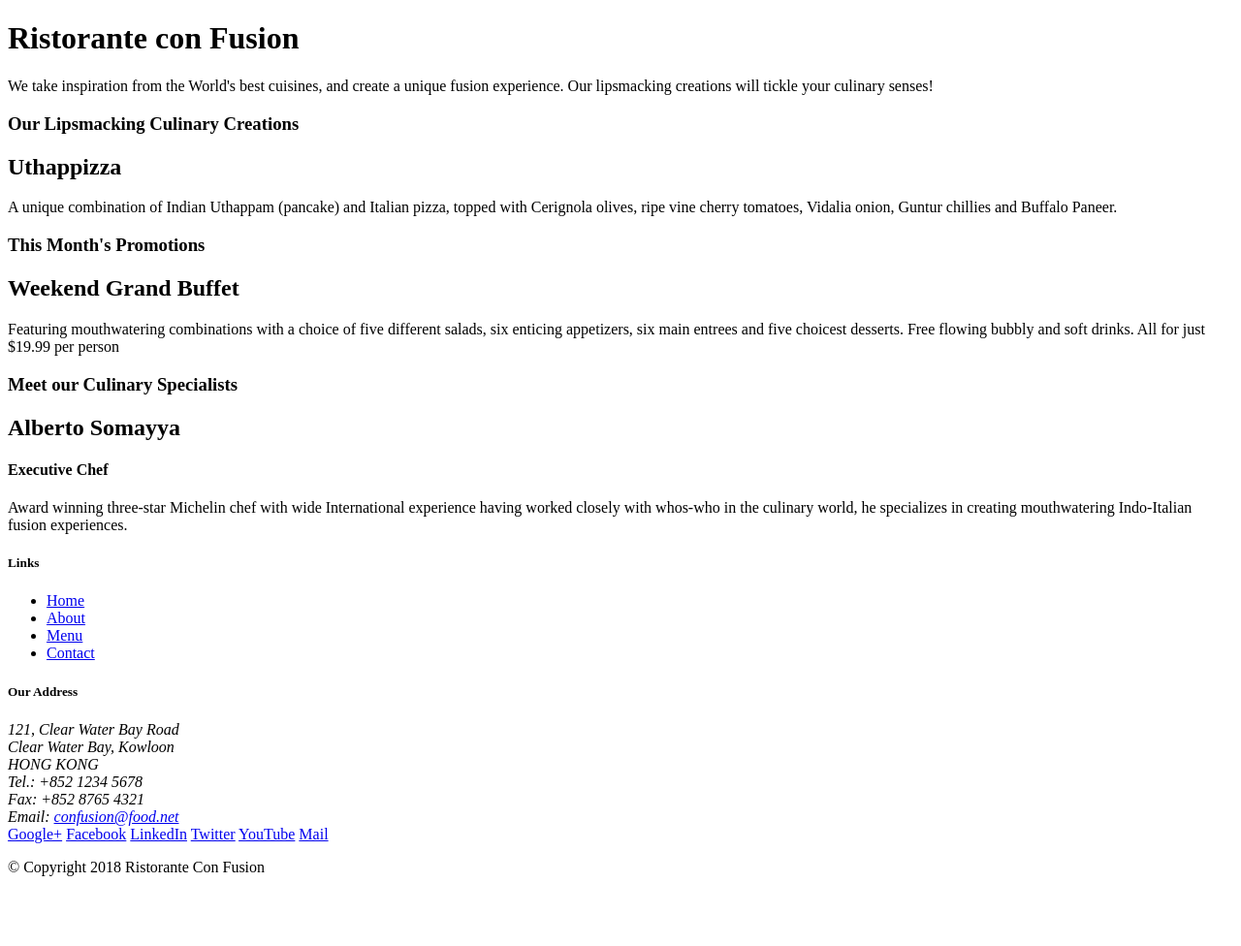
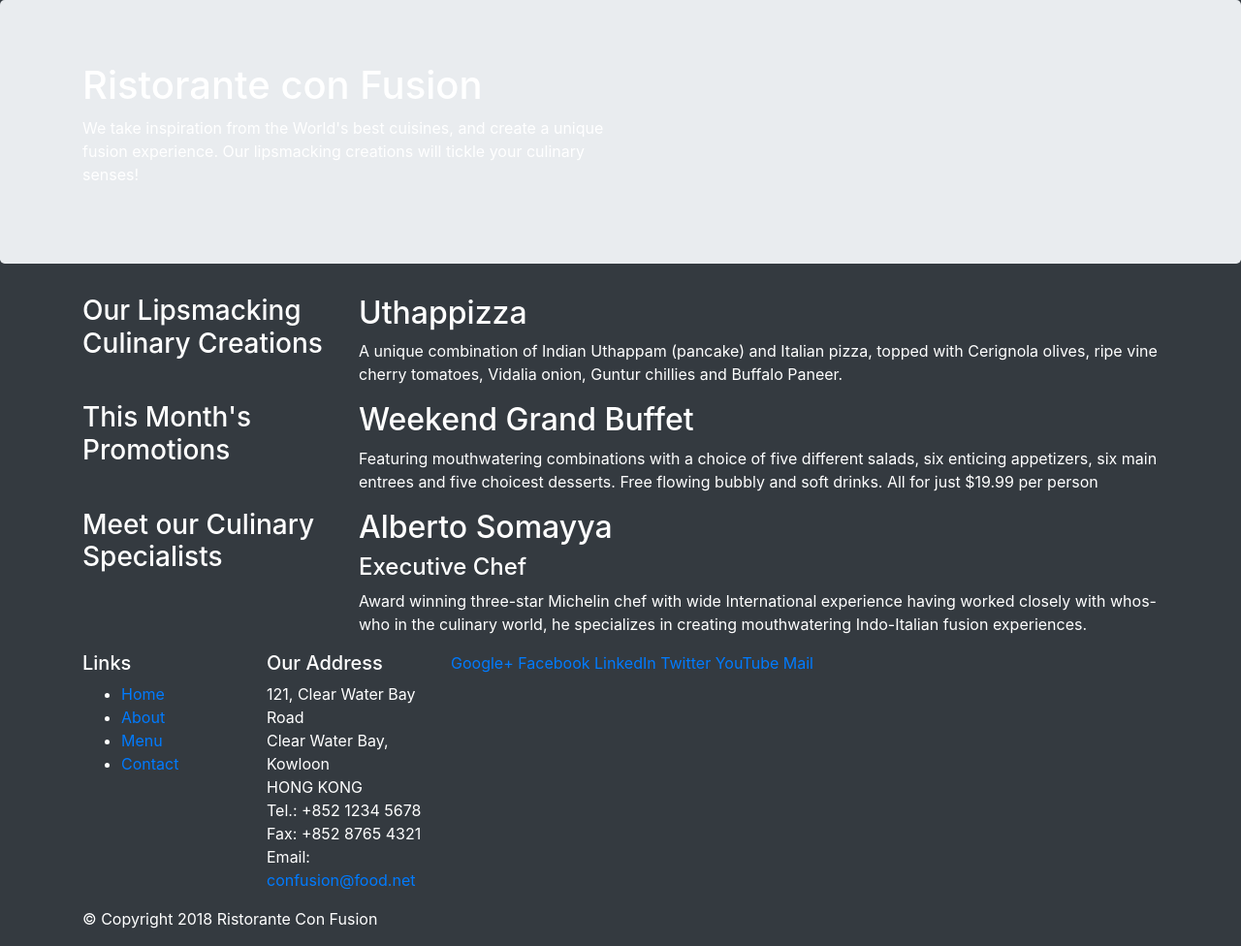
Before and after one commit to RamkiGanesh007/ConFusion, a website: page index.html in a window 1280 px wide. Shown: the whole page at 97% size. Before the commit the page ends 920 px from the top, so only its background shows below. Drawn offline with nearby package versions, Linux system fonts and the light colour scheme.

Commit message:
Test Project Using Bootstrap and Node and Screen Oriented Build

```diff
--- a/index.html
+++ b/index.html
@@ -1,63 +1,65 @@
 <!DOCTYPE html>
 <html lang="en">
+<head>
+     <!-- Required meta tags always come first -->
+     <meta charset="utf-8">
+     <meta name="viewport" content="width=device-width, initial-scale=1, shrink-to-fit=no">
+     <meta http-equiv="x-ua-compatible" content="ie=edge">
 
-<head>
-    <title>Ristorante Con Fusion</title>
+     <!-- Bootstrap CSS -->
+     <link rel="stylesheet" href="node_modules/bootstrap/dist/css/bootstrap.min.css">
+    <title>Document</title>
+
 </head>
-
-<body>
-
-    <header>
-        <div>
-            <div>
-                <div>
+<body class="badge-dark">
+    <header class="jumbotron">
+        <div class="container">
+            <div class="row">
+                <div class="col-12 col-sm-4 col-md-6">
                     <h1>Ristorante con Fusion</h1>
                     <p>We take inspiration from the World's best cuisines, and create a unique fusion experience. Our lipsmacking creations will tickle your culinary senses!</p>
                 </div>
-                <div>
+                <div class="col-12 col-sm col-md">
                 </div>
             </div>
         </div>
     </header>
-
-    <div>
-        <div>
-            <div>
+    <div class="container">
+        <div class="row">
+            <div class="col-12 col-sm-4 col-md-3">
                 <h3>Our Lipsmacking Culinary Creations</h3>
             </div>
-            <div>
+            <div class="col-12 col-sm col-md">
                 <h2>Uthappizza</h2>
                 <p>A unique combination of Indian Uthappam (pancake) and Italian pizza, topped with Cerignola olives, ripe vine cherry tomatoes, Vidalia onion, Guntur chillies and Buffalo Paneer.</p>
             </div>
         </div>
-
-
-        <div>
-            <div>
+        <div class="row">
+            <div class="col-12 col-sm-4 col-md-3">
                 <h3>This Month's Promotions</h3>
             </div>
-            <div>
+            <div class="col-12 col-sm col-md">
                 <h2>Weekend Grand Buffet</h2>
                 <p>Featuring mouthwatering combinations with a choice of five different salads, six enticing appetizers, six main entrees and five choicest desserts. Free flowing bubbly and soft drinks. All for just $19.99 per person </p>
             </div>
         </div>
 
-        <div>
-            <div>
+        <div class="row">
+            <div class="col-12 col-sm-4 col-md-3">
                 <h3>Meet our Culinary Specialists</h3>
             </div>
-            <div>
+            <div class="col-12 col-sm sol-md">
                 <h2>Alberto Somayya</h2>
                 <h4>Executive Chef</h4>
                 <p>Award winning three-star Michelin chef with wide International experience having worked closely with whos-who in the culinary world, he specializes in creating mouthwatering Indo-Italian fusion experiences. </p>
             </div>
         </div>
     </div>
-
+</div>
     <footer>
-        <div>
-            <div>
-                <div>
+        <div class="container">
+            <div class="row">
+                <div class="col-4 col-sm-2">
                     <h5>Links</h5>
                     <ul>
                         <li><a href="#">Home</a></li>
@@ -66,7 +68,7 @@
                         <li><a href="#">Contact</a></li>
                     </ul>
                 </div>
-                <div>
+                <div class="col-4 col-sm-2">
                     <h5>Our Address</h5>
                     <address>
 		              121, Clear Water Bay Road<br>
@@ -77,8 +79,8 @@
 		              Email: <a href="mailto:confusion@food.net">confusion@food.net</a>
 		           </address>
                 </div>
-                <div>
-                    <div>
+                <div class="col-auto">
+                    <div >
                         <a href="http://google.com/+">Google+</a>
                         <a href="http://www.facebook.com/profile.php?id=">Facebook</a>
                         <a href="http://www.linkedin.com/in/">LinkedIn</a>
@@ -88,14 +90,17 @@
                     </div>
                 </div>
            </div>
-           <div>
-                <div>
+           <div class="row">
+                <div class="col-12 col-sm-5">
                     <p>© Copyright 2018 Ristorante Con Fusion</p>
                 </div>
            </div>
         </div>
     </footer>
 
+    <!-- jQuery first, then Popper.js, then Bootstrap JS. -->
+ <script src="node_modules/jquery/dist/jquery.slim.min.js"></script>
+ <script src="node_modules/popper.js/dist/umd/popper.min.js"></script>
+ <script src="node_modules/bootstrap/dist/js/bootstrap.min.js"></script>
 </body>
-
 </html>
```
Also changed, not shown: package.json (+5 -16 lines), 1 other file.
